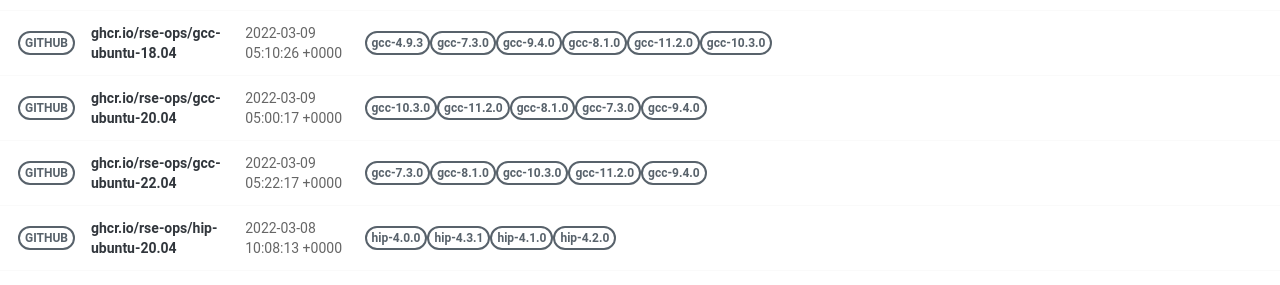
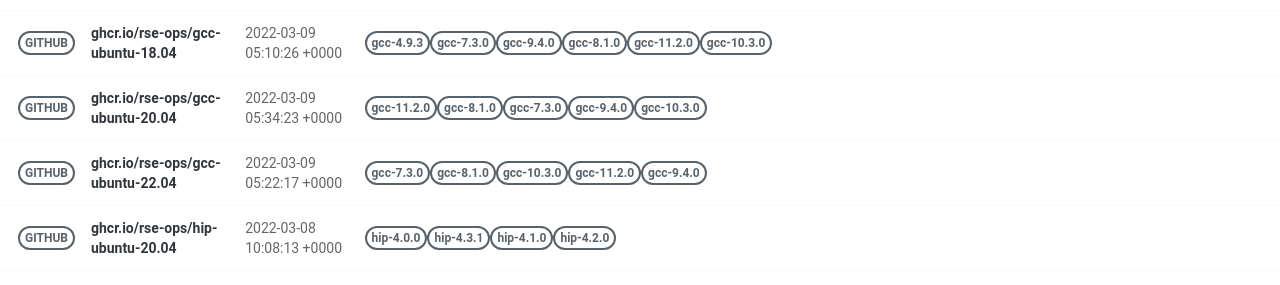
Before and after one commit to rse-ops/docker-images, a Jekyll site: the page built from pages/index.md, in a window 1280 px wide. Shown: the part 581-866 px from the top of the page. Built offline with Jekyll 4.4.1, drawn with Linux system fonts in a browser that asks for light colours; nearby versions of some CDN libraries.

Commit message:
Automated push to update library 2022-03-09

```diff
--- a/_library/ghcr.io-rse-ops-gcc-ubuntu-20.04.md
+++ b/_library/ghcr.io-rse-ops-gcc-ubuntu-20.04.md
@@ -1,14 +1,11 @@
 ---
 layout: container
 name: ghcr.io/rse-ops/gcc-ubuntu-20.04
-updated_at: 2022-03-09 05:00:17.945575
+updated_at: 2022-03-09 05:34:23.676240
 
 
 container_url: https://github.com/orgs/rse-ops/packages/container/package/gcc-ubuntu-20.04
 versions:
- - tag: gcc-10.3.0
-   dockerfile: https://github.com/rse-ops/docker-images/blob/main/ubuntu/gcc/Dockerfile
-   manifest: https://crane.ggcr.dev/manifest/ghcr.io/rse-ops/gcc-ubuntu-20.04:gcc-10.3.0
  - tag: gcc-11.2.0
    dockerfile: https://github.com/rse-ops/docker-images/blob/main/ubuntu/gcc/Dockerfile
    manifest: https://crane.ggcr.dev/manifest/ghcr.io/rse-ops/gcc-ubuntu-20.04:gcc-11.2.0
```
Also changed, not shown: other parts of _library/ghcr.io-rse-ops-gcc-ubuntu-20.04.md (+3 -0 lines).
